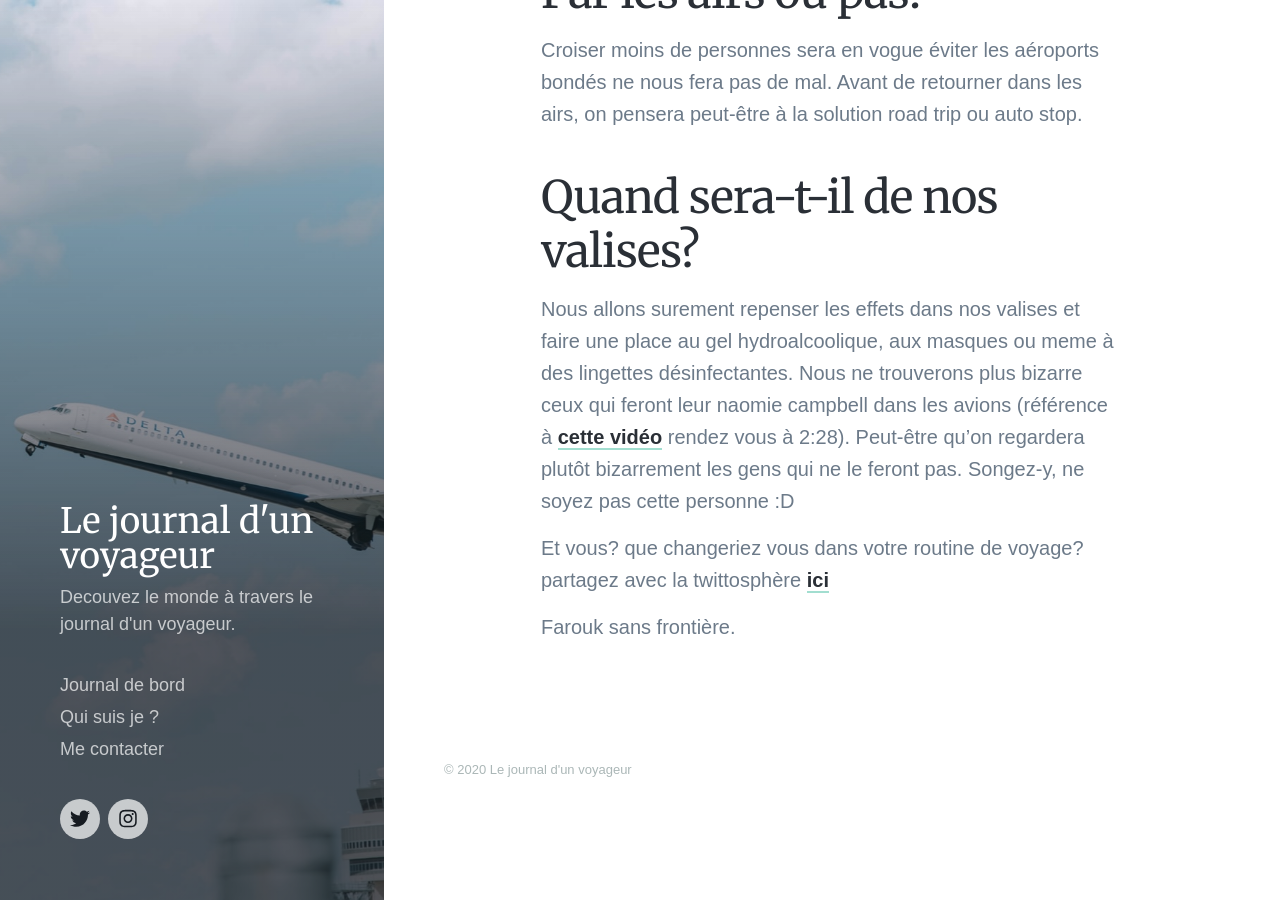
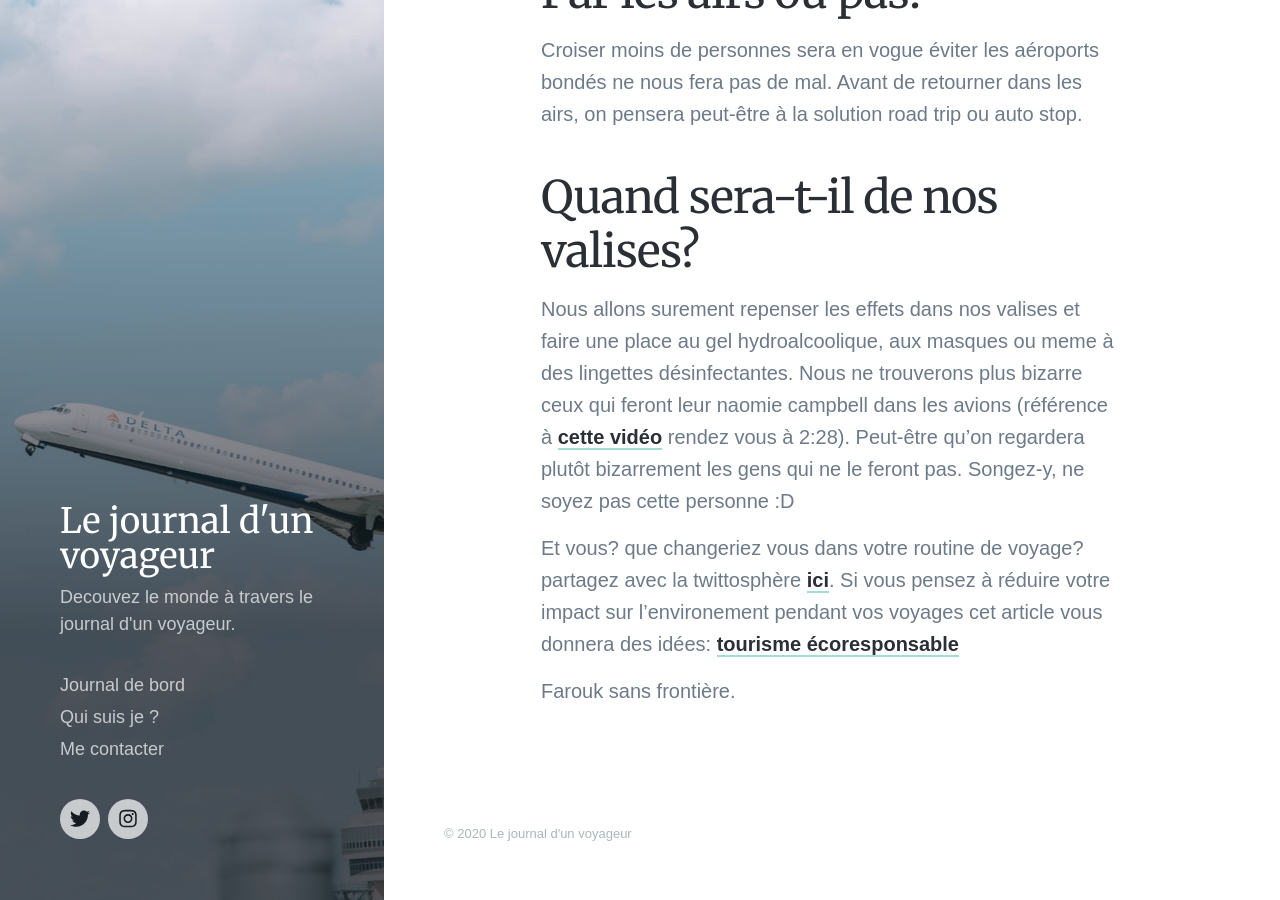
Before and after one commit to iFaroukGN/ifaroukgn.github.io, a Jekyll site: the page built from _posts/2020-05-10-le-tourisme-post-covid.md, in a window 1280 px wide and 900 px high, scrolled down 4569 px. Built offline with Jekyll 4.4.1, drawn with Linux system fonts in a browser that asks for light colours; nearby versions of some CDN libraries; some web fonts are replaced.

Commit message:
Adding bottom redirection

```diff
--- a/_posts/2020-05-10-le-tourisme-post-covid.md
+++ b/_posts/2020-05-10-le-tourisme-post-covid.md
@@ -50,6 +50,6 @@ Croiser moins de personnes sera en vogue éviter les aéroports bondés ne nous
 ## Quand sera-t-il de nos valises?
 Nous allons surement repenser les effets dans nos valises et faire une place au gel  hydroalcoolique, aux masques ou meme à des lingettes désinfectantes. Nous ne trouverons plus bizarre ceux qui feront leur naomie campbell dans les avions (référence à [cette vidéo](https://www.youtube.com/watch?v=b-U_jT9qWvs) rendez vous à 2:28). Peut-être qu'on regardera plutôt bizarrement les gens qui ne le feront pas. Songez-y, ne soyez pas cette personne :D
 
-Et vous? que changeriez vous dans votre routine de voyage? partagez avec la twittosphère [ici](https://mobile.twitter.com/search?q=journaldunvoyageur.fr/le-tourisme-post-covid)
+Et vous? que changeriez vous dans votre routine de voyage? partagez avec la twittosphère [ici](https://mobile.twitter.com/search?q=journaldunvoyageur.fr/le-tourisme-post-covid). Si vous pensez à réduire votre impact sur l'environement pendant vos voyages cet article vous donnera des idées: [tourisme écoresponsable](journaldunvoyageur.fr/tourisme-ecoresponsable)
 
 Farouk sans frontière.
```
